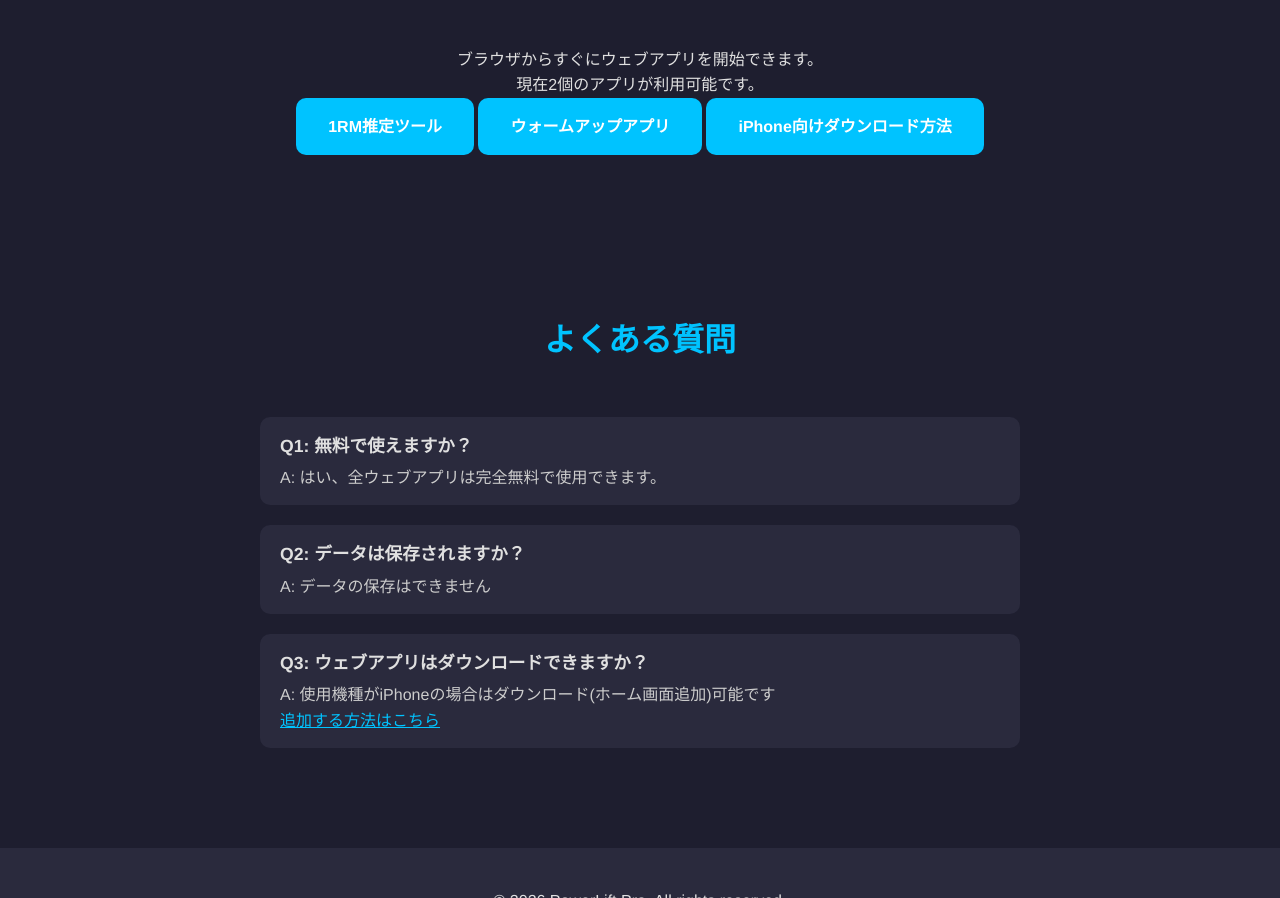
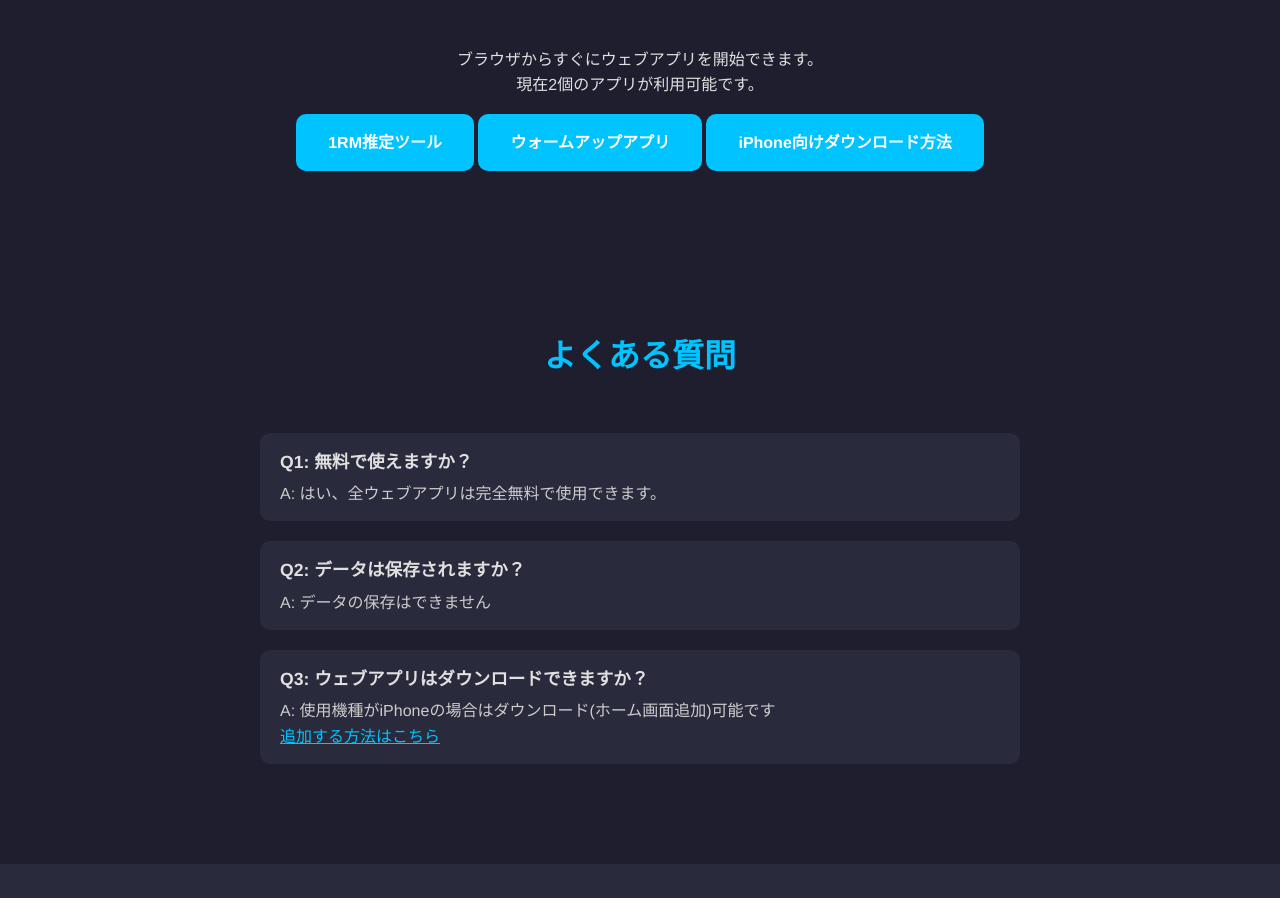
Before and after one commit to Violesse-company/PowerLift_Pro, a plain HTML site: page index.html in a window 1280 px wide. Shown: the part 1443-2341 px from the top of the page. Drawn offline with Linux system fonts and the light colour scheme.

Commit message:
Update PowerLift_Pro.css

```diff
--- a/PowerLift_Pro.css
+++ b/PowerLift_Pro.css
@@ -165,6 +165,12 @@ footer {
   padding: 40px 20px;
 }
 
+/* アクセスセクション内のボタン間隔を広げる */
+.access-section .btn-primary {
+  margin-top: 16px;
+}
+
+
 
 
 /* レスポンシブ */
```
